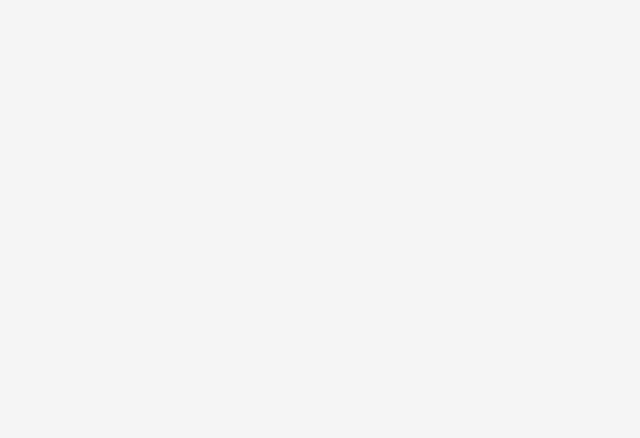
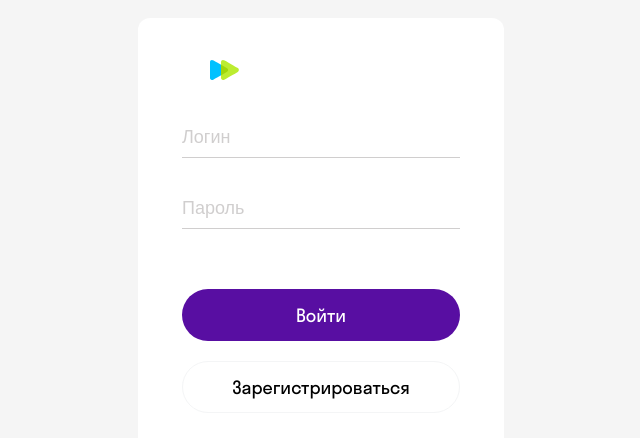
Before and after one commit to darkmage1989/group-dev, a React (Create React App) app: page /login in a window 1280 px wide. Shown: the part 146-584 px from the top of the page, without its empty margins (319-959 px from the left). Built offline with nearby package versions, Linux system fonts and the light colour scheme.

Commit message:
запись в sessionStorig

```diff
--- a/src/pages/Login/Login.module.css
+++ b/src/pages/Login/Login.module.css
@@ -18,6 +18,10 @@
     gap: 20px;
     align-items: center;
 }
+
 .error {
     height: 20px;
+    font-weight: 400;
+    font-size: 14px;
+    color: #BCEC30;
 }
--- a/src/pages/Login/Login.tsx
+++ b/src/pages/Login/Login.tsx
@@ -1,30 +1,83 @@
 import s from "./Login.module.css";
-//import Logo from "../../components/Logo/Logo";
-//import Input from "../../components/Input/Input";
-//import Button from "../../components/Button/Button";
+import Logo from "../../components/Logo/Logo";
+import Input from "../../components/Input/Input";
+import Button from "../../components/Button/Button";
+import { useState } from "react";
+import { useLogUserMutation } from "../../redux/apis/user";
+import { setSessionData } from "../../services/storage";
+import { useNavigate } from "react-router-dom";
 
 const Login = () => {
-  /*const handelFunc = () => {
-    alert("Helo world");
-  };*/
+  const [login, setLogin] = useState("");
+  const [password, setPassword] = useState("");
+  const [error, setError] = useState("");
+  const [loginUser] = useLogUserMutation();
+  const navigate = useNavigate();
+
+  const loginHandler = (e: React.ChangeEvent<HTMLInputElement>) => {
+    if (!e.target?.value) {
+      setError("Логин не может быть пустым!");
+    } else setError("");
+    setLogin(e.target?.value);
+  };
+  const passwordHandler = (e: React.ChangeEvent<HTMLInputElement>) => {
+    if (e.target?.value.length < 5) {
+      setError("Пароль должен содержать больше 5 символов! ");
+      if (!e.target?.value) {
+        setError("Пароль не может быть пустым!");
+      }
+    } else {
+      setError("");
+    }
+    setPassword(e.target?.value);
+  };
+
+  const logIn = (e: React.FormEvent<HTMLButtonElement>) => {
+    e?.preventDefault();
+    const dataForm = JSON.stringify({
+      login: login,
+      pass: password,
+    });
+    console.log(dataForm);
+    loginUser(dataForm).then((data) => {
+      console.log(data);
+      if (data?.data) {
+        setSessionData(data.data?.auth_token);
+      } else if (data?.error) {
+        console.log(data.error);
+      }
+    });
+    //navigate("/");
+  };
+
+  const regUser = () => {
+    console.log("hi");
+    navigate("/registration");
+  };
   return (
     <div className={s.main__section}>
-      {/*<form className={s.main__login}>
+      <form className={s.main__login}>
         <Logo />
-        <Input type={"text"} placeholder={"Логин"} />
-        <Input type={"password"} placeholder={"Пароль"} />
-        <div className={s.error}> </div>
+        <Input
+          type={"text"}
+          placeholder={"Логин"}
+          value={login}
+          handelFunc={loginHandler}
+        />
+        <Input
+          type={"password"}
+          placeholder={"Пароль"}
+          value={password}
+          handelFunc={passwordHandler}
+        />
+        <div className={s.error}>{error}</div>
+        <Button handelFunc={logIn} classNameAdd={""} nameButton={"Войти"} />
         <Button
-          handelFunc={handelFunc}
-          classNameAdd={""}
-          nameButton={"Войти"}
-        />
-        <Button
-          handelFunc={handelFunc}
+          handelFunc={regUser}
           classNameAdd={"white"}
           nameButton={"Зарегистрироваться"}
         />
-  </form>*/}
+      </form>
     </div>
   );
 };
--- a/src/pages/Registration/Registration.tsx
+++ b/src/pages/Registration/Registration.tsx
@@ -3,7 +3,7 @@ import Logo from "../../components/Logo/Logo";
 import Input from "../../components/Input/Input";
 import Button from "../../components/Button/Button";
 import { useState } from "react";
-import { useRegUserMutation } from "../../services/user";
+import { useRegUserMutation } from "../../redux/apis/user";
 
 const Registration = () => {
   const [login, setLogin] = useState("");
@@ -44,12 +44,12 @@ const Registration = () => {
 
   const handelFunc = (e: React.FormEvent<HTMLInputElement>) => {
     e?.preventDefault();
-    const dataForm = {
+    const dataForm = JSON.stringify({
       login: login,
-      password: password,
-    };
+      pass: password,
+    });
     console.log(dataForm);
-     registration(dataForm).then((data) => {
+    registration(dataForm).then((data) => {
       console.log(data);
     });
 
--- /dev/null
+++ b/src/redux/apis/user.ts
@@ -0,0 +1,47 @@
+import { createApi, fetchBaseQuery } from "@reduxjs/toolkit/query/react";
+//import { ServerResponse, IRepos, ParamsQuery } from "../models/models";
+
+interface ServerResponse {
+  status?: boolean;
+  detail?: string;
+  data?: DataToken;
+  error?: DataErorr;
+}
+
+interface DataToken {
+  user_id?: number;
+  auth_token?: string;
+}
+
+interface DataErorr {
+  detail?: string;
+  status?: boolean;
+}
+
+export const usersApi = createApi({
+  reducerPath: "usersApi",
+  baseQuery: fetchBaseQuery({
+    baseUrl: "https://bayonetta.ru/",
+  }),
+  endpoints: (builder) => ({
+    regUser: builder.mutation<ServerResponse, string>({
+      query: (body: string) => ({
+        method: "POST",
+        url: `users/signup`,
+        headers: {
+          "Content-Type": "application/x-www-form-urlencoded",
+        },
+        body,
+      }),
+    }),
+    logUser: builder.mutation<ServerResponse, string>({
+      query: (body: string) => ({
+        method: "POST",
+        url: `users/login`,
+        body,
+      }),
+    }),
+  }),
+});
+
+export const { useRegUserMutation, useLogUserMutation } = usersApi;
--- a/src/redux/store.ts
+++ b/src/redux/store.ts
@@ -1,14 +1,17 @@
 import { configureStore } from "@reduxjs/toolkit";
-import dataExerciseSlice from './slices/dataExerciseSlice'
+import dataExerciseSlice from "./slices/dataExerciseSlice";
 import { lessonsApi } from "./apis/apis";
+import { usersApi } from "./apis/user";
 export const store = configureStore({
   reducer: {
     [lessonsApi.reducerPath]: lessonsApi.reducer,
-    dataExerciseSlice
+    [usersApi.reducerPath]: usersApi.reducer,
+    dataExerciseSlice,
   },
   middleware: (getDefaultMiddleware) =>
-    getDefaultMiddleware().concat(lessonsApi.middleware),
-
+    getDefaultMiddleware()
+      .concat(lessonsApi.middleware)
+      .concat(usersApi.middleware),
 });
 
 export type RootState = ReturnType<typeof store.getState>;
--- /dev/null
+++ b/src/services/storage.js
@@ -0,0 +1,24 @@
+export const setSessionData = (token) => {
+  sessionStorage.setItem("token", token);
+};
+
+export const getSessionData = () => {
+  try {
+    const token = sessionStorage.getItem("token");
+    return token;
+  } catch (e) {
+    console.log(e.message);
+    return null;
+  }
+};
+
+export const clearSessionData = () => {
+  sessionStorage.removeItem("token");
+};
+
+export const isAuthorize = () => {
+
+  const token = sessionStorage.getItem("token");
+
+  return token;
+};
--- a/src/services/user.ts
+++ /dev/null
@@ -1,39 +0,0 @@
-import { createApi, fetchBaseQuery } from "@reduxjs/toolkit/query/react";
-//import { ServerResponse, IRepos, ParamsQuery } from "../models/models";
-
-interface ServerResponse {
-  status: boolean;
-  detail: string;
-  data: DataToken;
-}
-
-interface DataToken {
-  user_id: number;
-  auth_token: string;
-}
-
-interface ParamsQueryReg {
-  login: string;
-  password: string;
-}
-
-export const usersApi = createApi({
-  reducerPath: "usersApi",
-  baseQuery: fetchBaseQuery({
-    baseUrl: "https://bayonetta.ru/",
-  }),
-  endpoints: (builder) => ({
-    regUser: builder.mutation<ServerResponse, ParamsQueryReg>({
-      query: (params: ParamsQueryReg) => ({
-        method: "POST",
-        url: `users/signup`,
-        params: {
-          login: params.login,
-          pass: params.password,
-        },
-      }),
-    }),
-  }),
-});
-
-export const { useRegUserMutation } = usersApi;
```
Also changed, not shown: src/store/storeUsers.tsx (deleted, +0 -10 lines).
